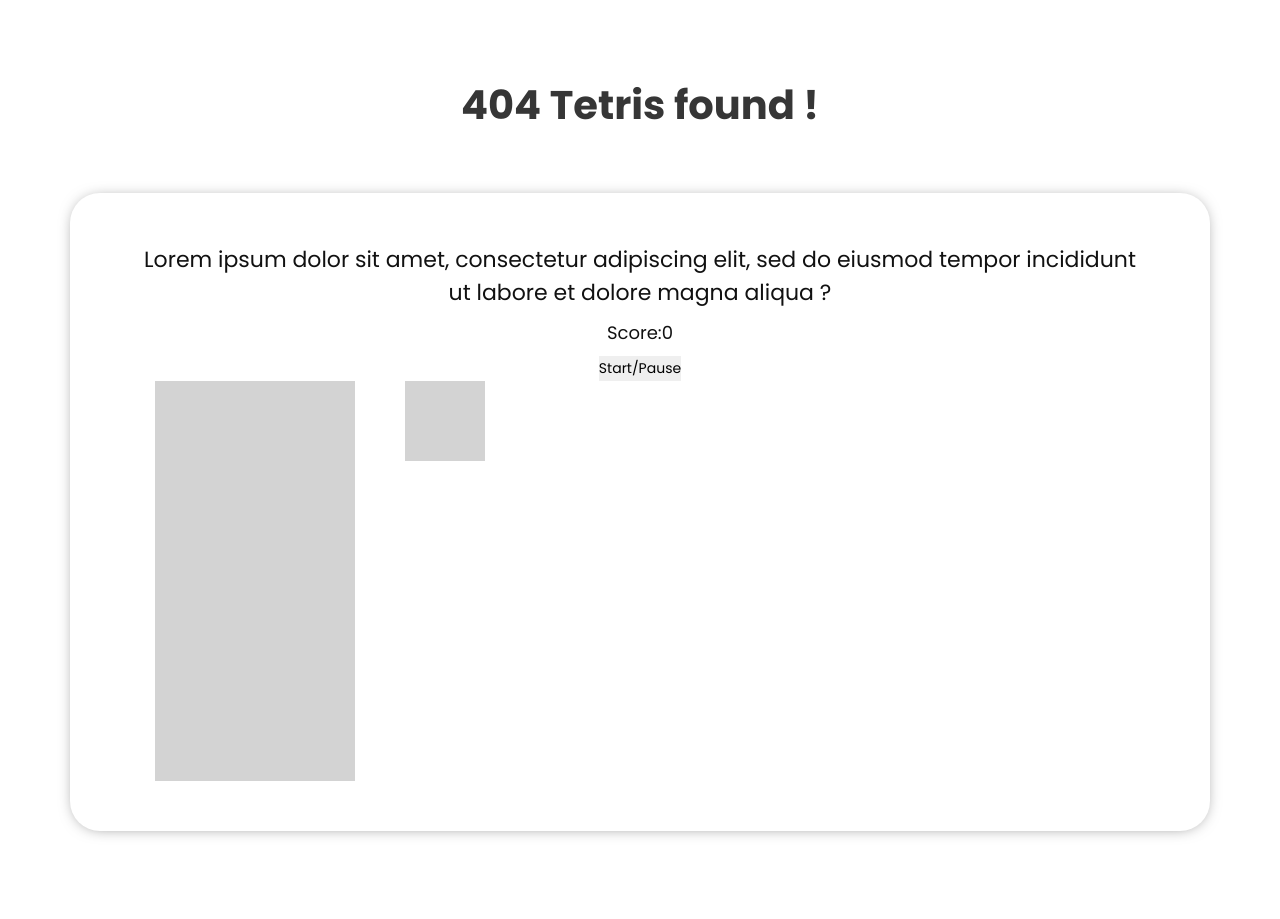
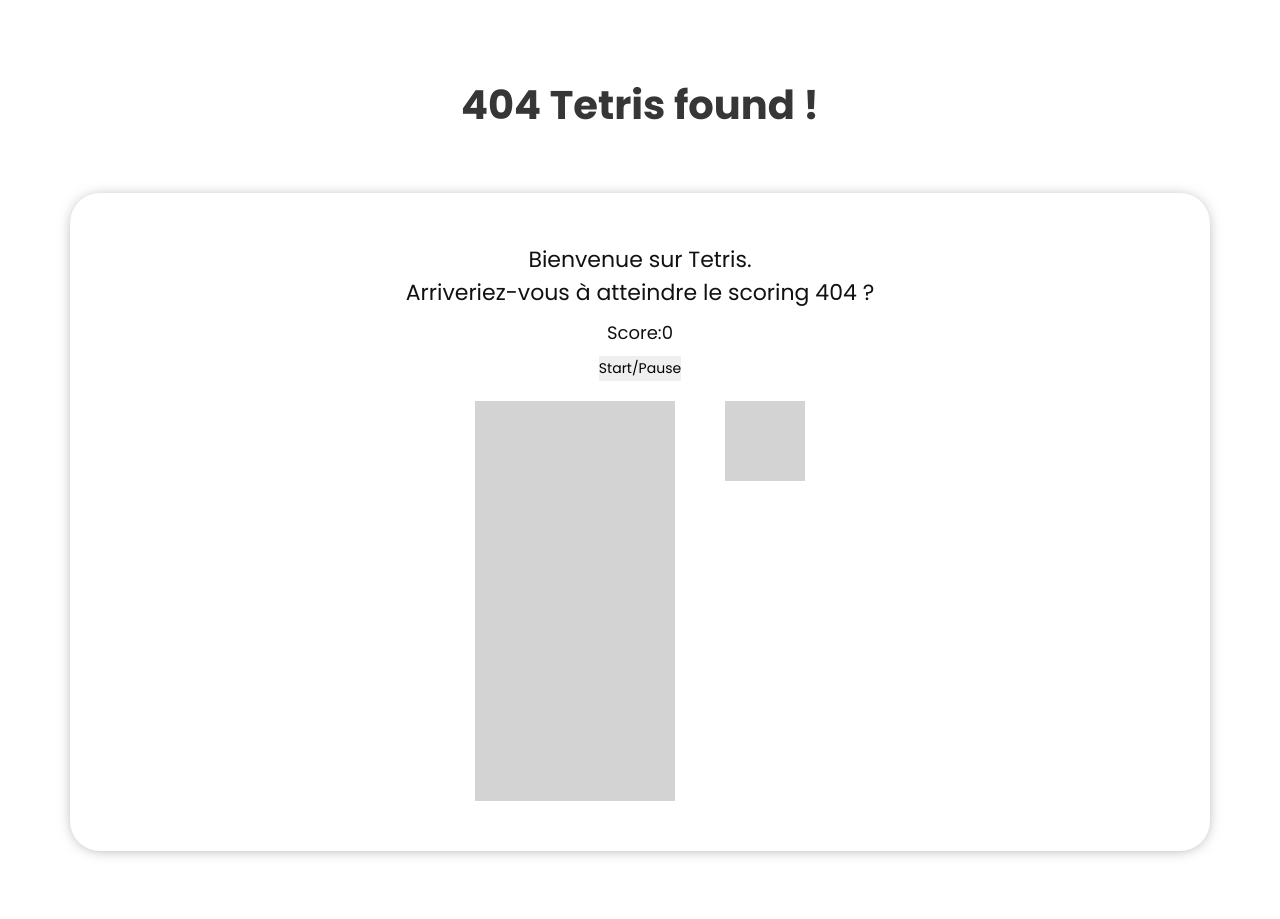
Before and after one commit to AFelix20100/NuitInfo, a Symfony app: template templates/bundles/TwigBundle/Exception/error404.html.twig in a window 1280 px wide. Shown: the part 312-1231 px from the top of the page. Run offline with Twig, Linux system fonts and the light colour scheme; the template is opened without the code that fills it, so the values that code supplies are empty; some libraries are stand-ins or nearby versions.

Commit message:
Update tetris

```diff
--- a/public/css/tetris.css
+++ b/public/css/tetris.css
@@ -1,5 +1,7 @@
 .container {
     display: flex;
+    justify-content: center;
+    margin-top:20px;
   }
 
 
--- a/public/js/tetris.js
+++ b/public/js/tetris.js
@@ -233,6 +233,11 @@ document.addEventListener('DOMContentLoaded', () => {
         if(row.every(index => squares[index].classList.contains('taken'))) {
           score +=10
           scoreDisplay.innerHTML = score
+
+          if (score > 404) {
+
+          }
+
           row.forEach(index => {
             squares[index].classList.remove('taken')
             squares[index].classList.remove('tetromino')
--- a/templates/bundles/TwigBundle/Exception/error404.html.twig
+++ b/templates/bundles/TwigBundle/Exception/error404.html.twig
@@ -8,7 +8,7 @@
     <div class="client_section_2 container">
         <div class="question">
             <div class="titleQuestion">
-                <h2>Lorem ipsum dolor sit amet, consectetur adipiscing elit, sed do eiusmod tempor incididunt ut labore et dolore magna aliqua ?</h2>
+                <h2>Bienvenue sur Tetris.<br> Arriveriez-vous à atteindre le scoring 404 ?</h2>
             </div>
 
             <script src="{{asset('js/tetris.js')}}" charset="UTF-8"></script>
```
